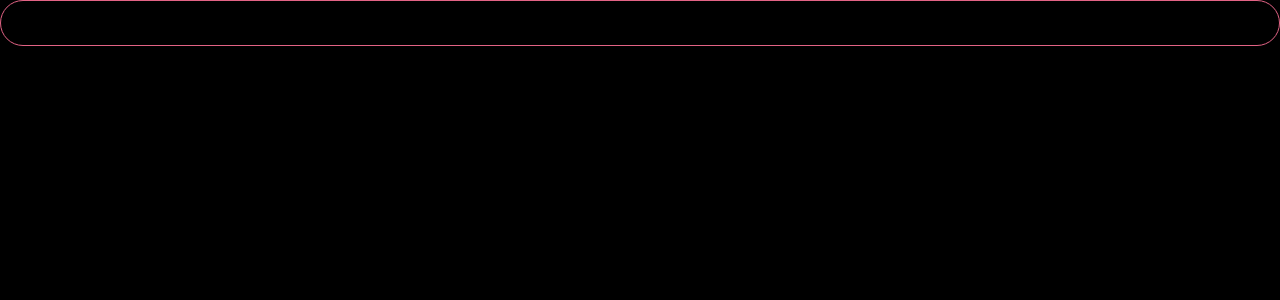
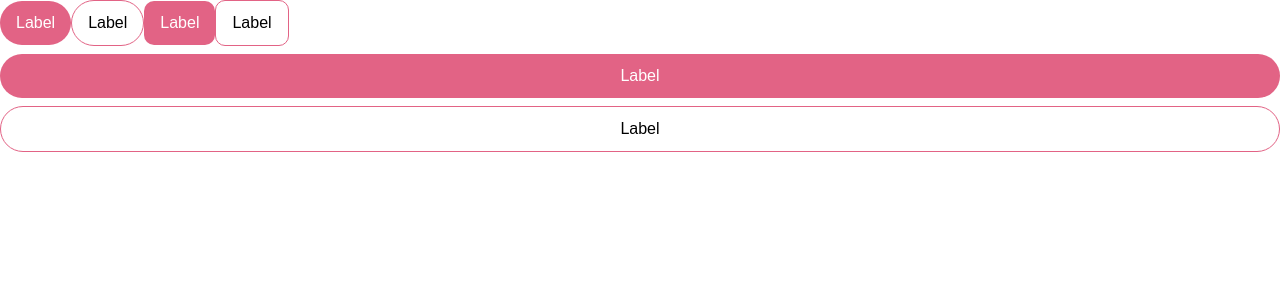
Before and after one commit to NlNJ4/CUNEX-setup-test, a Next.js app: page / in a window 1280 px wide. Shown: the top 300 px of the page. Built offline with nearby package versions, Linux system fonts and the light colour scheme.

Commit message:
feat(setup): add third set up

```diff
--- a/src/app/page.tsx
+++ b/src/app/page.tsx
@@ -1,9 +1,24 @@
 import Button from "@components/Button";
 export default function Home() {
   return (
-    <div>
-      <Button mode="outlined" bordered="rounded" expanded={true}>
-        Click Me
+    <div className="bg-white min-h-screen space-y-2">
+      <Button mode="filled" bordered="round" expanded={false}>
+        Label
+      </Button>
+      <Button mode="outline" bordered="round" expanded={false}>
+        Label
+      </Button>
+      <Button mode="filled" bordered="square" expanded={false}>
+        Label
+      </Button>
+      <Button mode="outline" bordered="square" expanded={false}>
+        Label
+      </Button>
+      <Button mode="filled" bordered="round" expanded={true}>
+        Label
+      </Button>
+      <Button mode="outline" bordered="round" expanded={true}>
+        Label
       </Button>
     </div>
   );
--- a/src/components/Button.tsx
+++ b/src/components/Button.tsx
@@ -4,19 +4,19 @@ import cn from "@utils/cn";
 import { StyleableFC } from "@utils/misc";
 import type { MouseEvent } from "react";
 
-type mode = "filled" | "outlined" | "text" | "icon";
-type bordered = "squared" | "rounded";
+type mode = "filled" | "outline" | "text" | "icon";
+type bordered = "square" | "round";
 
 const getPropsByMode: Record<mode, string> = {
   filled: "bg-primary text-white ",
-  outlined: "border border-primary text-primary text-black",
+  outline: "bg-neutral-white border border-primary text-black",
   text: "text-primary",
   icon: "p-2",
 };
 
 const getPropsByBordered: Record<bordered, string> = {
-  squared: "rounded-lg",
-  rounded: "rounded-full",
+  square: "rounded-lg",
+  round: "rounded-full",
 };
 
 const getPropsByExpanded = (expanded: boolean) => (expanded ? "w-full" : "");
@@ -42,7 +42,7 @@ const Button: StyleableFC<ButtonProps> = ({
   return (
     <button
       className={cn(
-        "relative justify-center items-center px-4 py-2.5",
+        "relative justify-center items-center px-4 py-2.5 font-label-large-emphasized",
         getPropsByBordered[bordered],
         getPropsByMode[mode],
         getPropsByExpanded(expanded),
```
